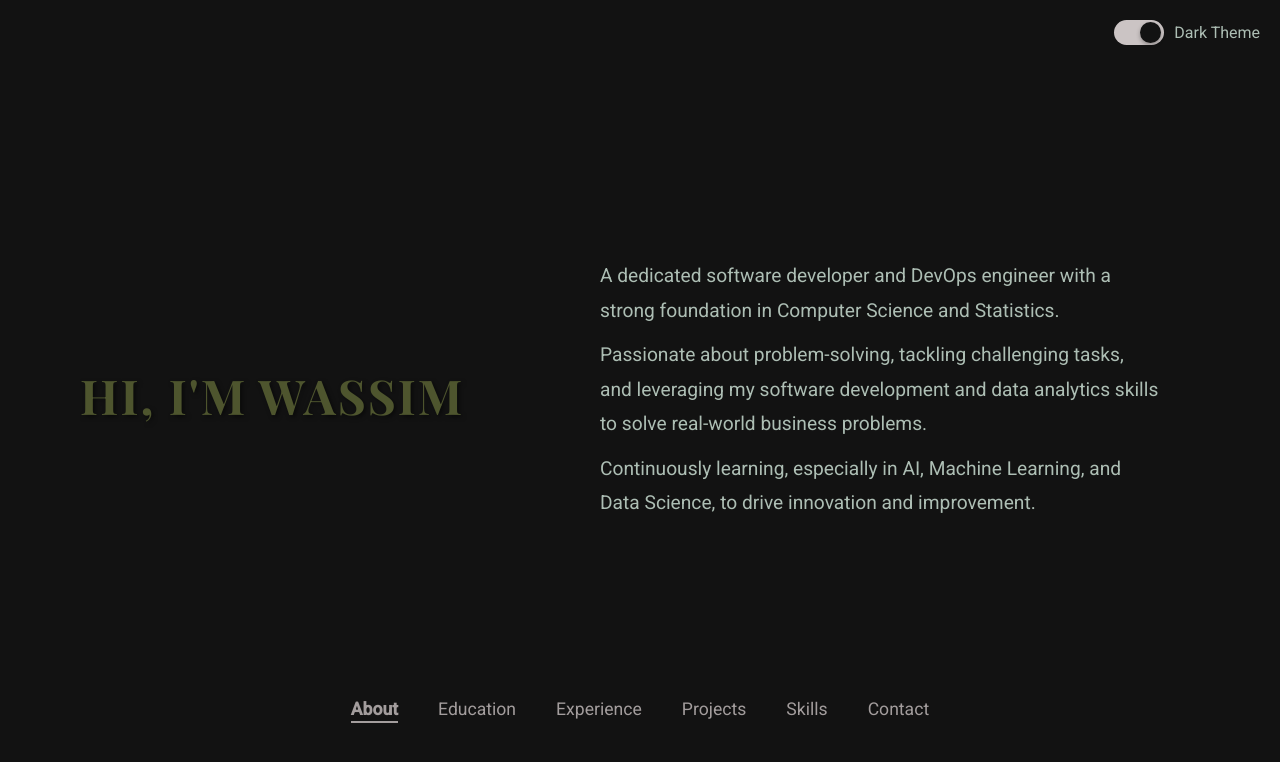
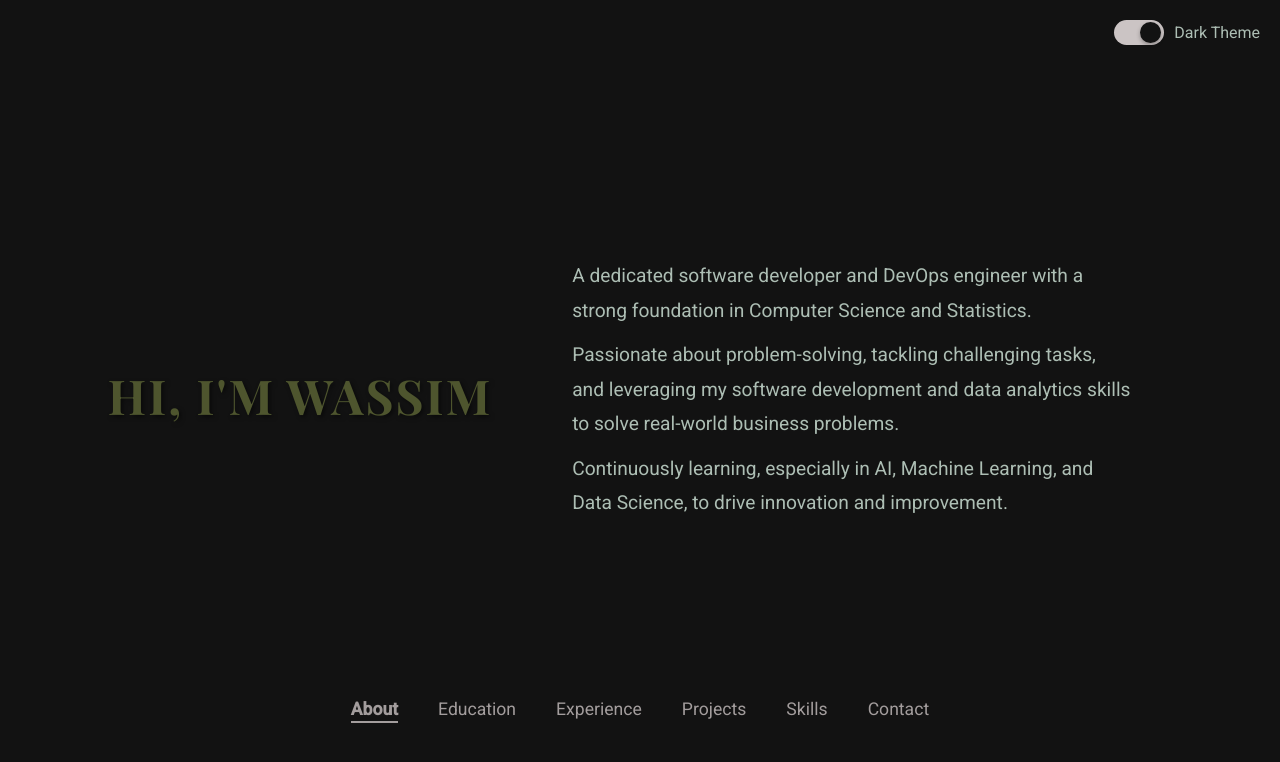
Before and after one commit to wassimwazzi/wassimwazzi.github.io, a React (Create React App) app: page / in a window 1280 px wide. Shown: the top 762 px of the page. Built offline with nearby package versions, Linux system fonts and the light colour scheme.

Commit message:
center about

```diff
--- a/src/components/About/About.css
+++ b/src/components/About/About.css
@@ -4,14 +4,23 @@
   z-index: 1;
   overflow: hidden;
   text-align: center;
+  display: flex;
 }
 
+.about-content {
+  min-height: 80vh;
+  display: flex;
+  gap: var(--spacing-3);
+  flex-direction: column;
+  justify-content: center;
+  /* padding: var(--spacing-6); */
+}
 
 @media (min-width: 768px ) {
   .about-content {
-    display: flex;
-    justify-content: space-between;
+    flex-direction: row;
     align-items: center;
+    align-content: center;
     /* padding: 0 var(--spacing-6); */
   }
 
@@ -21,10 +30,6 @@
   }
 }
 
-.about-content {
-  min-height: 80vh;
-  /* padding: var(--spacing-6); */
-}
 
 .about-content .title {
   opacity: 0;
```
